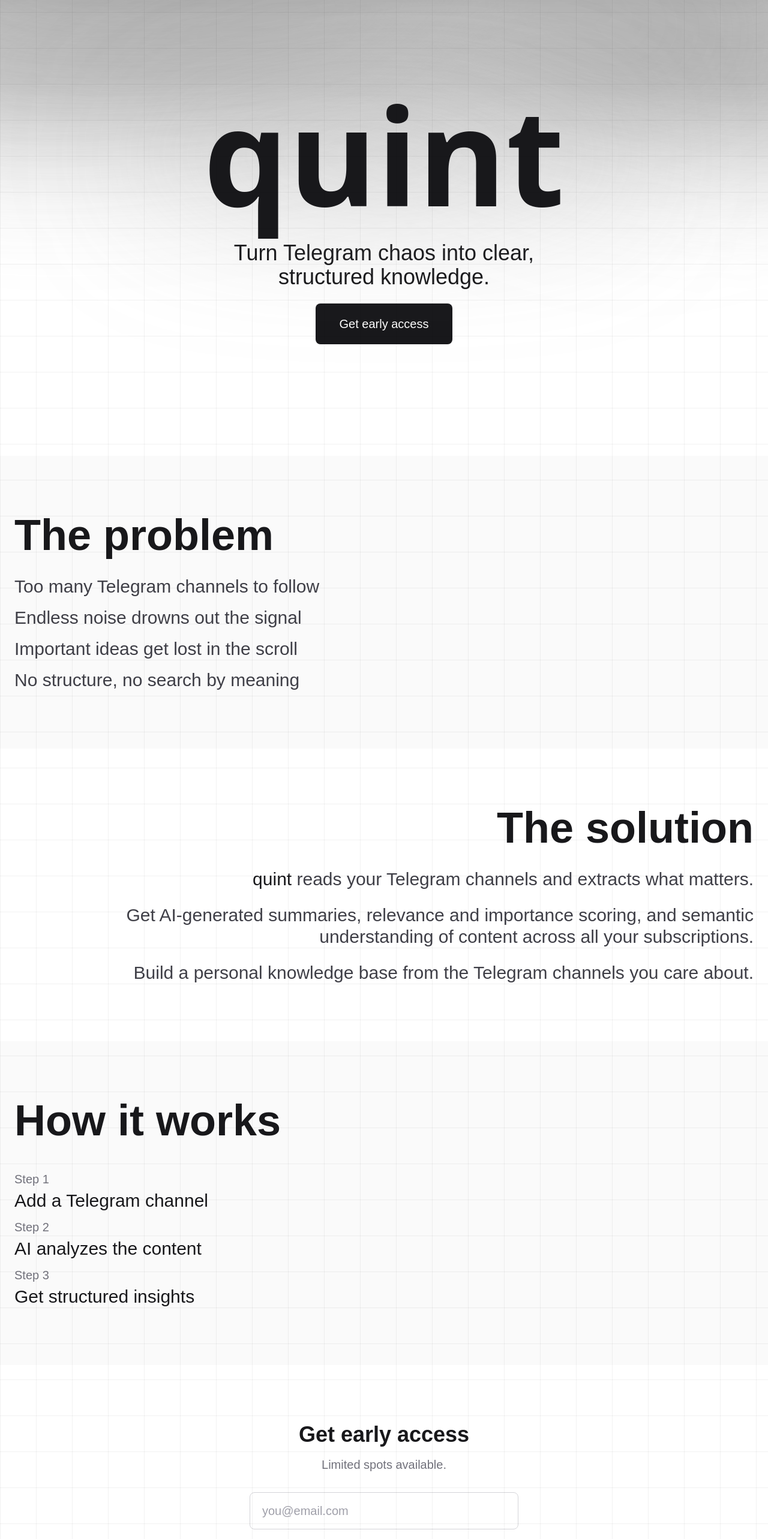
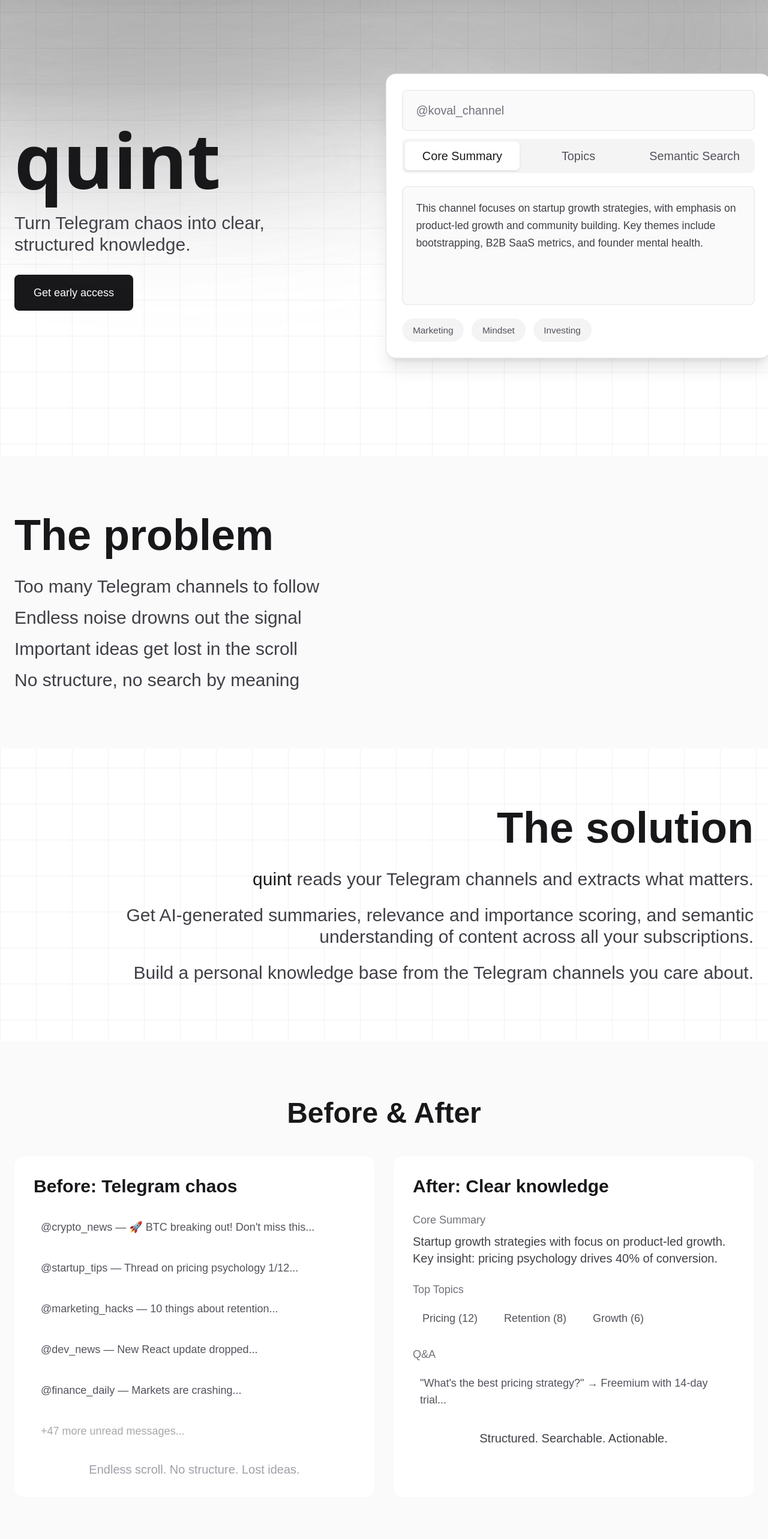
Before and after one commit to vlat247/quuint, a Next.js app: page / in a window 1280 px wide. Shown: the part 100-2666 px from the top of the page at 60% size. Built offline with nearby package versions, Linux system fonts and the light colour scheme; a web font is replaced by a local one.

Commit message:
fix:small changes

```diff
--- a/app/page.tsx
+++ b/app/page.tsx
@@ -3,11 +3,13 @@
 import { useState, useEffect } from "react";
 import { Header } from "@/components/Header";
 import { AuroraBackground } from "@/components/AuroraBackground";
+import { BuiltForScroller } from "@/components/BuiltForScroller";
 
 export default function Home() {
   const [email, setEmail] = useState("");
   const [submitted, setSubmitted] = useState(false);
   const [mousePos, setMousePos] = useState({ x: -1000, y: -1000 });
+  const [activeTab, setActiveTab] = useState<"summary" | "topics" | "search">("summary");
 
   useEffect(() => {
     const handleMouseMove = (e: MouseEvent) => {
@@ -48,7 +50,7 @@
       />
 
       {/* Subtle Grid Overlay */}
-      <div className="pointer-events-none fixed inset-0 z-[5]">
+      <div className="pointer-events-none fixed inset-0 z-0">
         {/* Base grid - always visible */}
         <div
           className="absolute inset-0"
@@ -79,11 +81,14 @@
 
       {/* Animated Content */}
       <div className="animate-page-fade-in">
-        {/* Hero Section */}
-        <section className="flex min-h-screen flex-col items-center justify-center px-6 py-24">
+        {/* Hero Section - Two Column */}
+        <section className="flex min-h-screen items-center px-6 py-24">
+          <div className="mx-auto grid w-full max-w-7xl gap-12 lg:grid-cols-2 lg:gap-16">
+
+            {/* Left Column */}
+            <div className="flex flex-col justify-center">
               {/* Logo with soft gray glow */}
-        <div className="relative">
-          {/* Soft glow behind logo */}
+              <div className="relative inline-block">
                 <div
                   className="absolute inset-0 blur-3xl"
                   style={{
@@ -93,22 +98,110 @@
                   aria-hidden="true"
                 />
                 <h1
-            className="relative text-9xl text-zinc-900 sm:text-[12rem] md:text-[14rem]"
+                  className="relative text-7xl text-zinc-900 sm:text-8xl lg:text-9xl"
                   style={{ fontFamily: "'UnifrakturCook', system-ui", fontWeight: 700 }}
                 >
                   quint
                 </h1>
               </div>
-        <p className="mt-8 max-w-xl text-center text-3xl text-zinc-900 sm:text-4xl">
+
+              <p className="mt-6 max-w-lg text-2xl text-zinc-700 sm:text-3xl">
                 Turn Telegram chaos into clear, structured knowledge.
               </p>
 
               <button
                 onClick={scrollToEarlyAccess}
-          className="mt-6 rounded-lg bg-zinc-900 px-10 py-5 text-xl font-medium text-white"
+                className="mt-8 w-fit rounded-lg bg-zinc-900 px-8 py-4 text-lg font-medium text-white transition-colors hover:bg-zinc-800"
               >
                 Get early access
               </button>
+            </div>
+
+            {/* Right Column - Product Preview Card */}
+            <div className="relative z-20 flex items-center justify-center lg:justify-end">
+              <div className="w-full max-w-3xl scale-110 origin-center rounded-2xl border border-zinc-200 bg-white p-6 shadow-xl">
+                {/* Channel Input */}
+                <div className="rounded-lg border border-zinc-200 bg-zinc-50 px-5 py-4">
+                  <span className="text-lg text-zinc-500">@koval_channel</span>
+                </div>
+
+                {/* Tabs */}
+                <div className="mt-3 flex gap-0.5 rounded-lg bg-zinc-100 p-1">
+                  <button
+                    onClick={() => setActiveTab("summary")}
+                    className={`flex-1 rounded-md px-3 py-2 text-lg font-medium transition-colors ${
+                      activeTab === "summary"
+                        ? "bg-white text-zinc-900 shadow-sm"
+                        : "text-zinc-600 hover:text-zinc-900"
+                    }`}
+                  >
+                    Core Summary
+                  </button>
+                  <button
+                    onClick={() => setActiveTab("topics")}
+                    className={`flex-1 rounded-md px-3 py-2 text-lg font-medium transition-colors ${
+                      activeTab === "topics"
+                        ? "bg-white text-zinc-900 shadow-sm"
+                        : "text-zinc-600 hover:text-zinc-900"
+                    }`}
+                  >
+                    Topics
+                  </button>
+                  <button
+                    onClick={() => setActiveTab("search")}
+                    className={`flex-1 rounded-md px-3 py-2 text-lg font-medium transition-colors ${
+                      activeTab === "search"
+                        ? "bg-white text-zinc-900 shadow-sm"
+                        : "text-zinc-600 hover:text-zinc-900"
+                    }`}
+                  >
+                    Semantic Search
+                  </button>
+                </div>
+
+                {/* Tab Content */}
+                <div className="mt-5 min-h-[180px] rounded-lg border border-zinc-200 bg-zinc-50 p-5">
+                  {activeTab === "summary" && (
+                    <p className="text-base leading-relaxed text-zinc-700">
+                      This channel focuses on startup growth strategies, with emphasis on product-led growth and community building. Key themes include bootstrapping, B2B SaaS metrics, and founder mental health.
+                    </p>
+                  )}
+                  {activeTab === "topics" && (
+                    <div className="space-y-3">
+                      <p className="text-base text-zinc-600">Identified topics from last 30 days:</p>
+                      <ul className="space-y-2 text-base text-zinc-700">
+                        <li>• Product-market fit signals (12 posts)</li>
+                        <li>• Pricing psychology (8 posts)</li>
+                        <li>• Founder burnout (6 posts)</li>
+                        <li>• Community growth (5 posts)</li>
+                      </ul>
+                    </div>
+                  )}
+                  {activeTab === "search" && (
+                    <div className="space-y-3">
+                      <p className="text-base text-zinc-600">Ask anything about this channel...</p>
+                      <div className="rounded border border-zinc-300 bg-white px-4 py-3 text-base text-zinc-400">
+                        "What does the author think about pricing?"
+                      </div>
+                    </div>
+                  )}
+                </div>
+
+                {/* Topic Tags */}
+                <div className="mt-5 flex flex-wrap gap-3">
+                  <span className="rounded-full bg-zinc-100 px-4 py-2 text-sm font-medium text-zinc-600">
+                    Marketing
+                  </span>
+                  <span className="rounded-full bg-zinc-100 px-4 py-2 text-sm font-medium text-zinc-600">
+                    Mindset
+                  </span>
+                  <span className="rounded-full bg-zinc-100 px-4 py-2 text-sm font-medium text-zinc-600">
+                    Investing
+                  </span>
+                </div>
+              </div>
+            </div>
+          </div>
         </section>
 
       {/* Problem Section */}
@@ -142,8 +235,69 @@
         </div>
       </section>
 
+      {/* Before / After Section */}
+      <section className="bg-zinc-50 px-6 py-24">
+        <div className="mx-auto max-w-7xl">
+          <h2 className="mb-12 text-center text-5xl font-semibold text-zinc-900">Before & After</h2>
+
+          <div className="grid gap-8 lg:grid-cols-2">
+            {/* Before - Telegram Chaos */}
+            <div className="rounded-2xl bg-white p-8">
+              <h3 className="mb-6 text-3xl font-semibold text-zinc-900">Before: Telegram chaos</h3>
+              <div className="space-y-4 text-lg text-zinc-600">
+                <div className="p-3">
+                  <span className="font-medium">@crypto_news</span> — 🚀 BTC breaking out! Don't miss this...
+                </div>
+                <div className="p-3">
+                  <span className="font-medium">@startup_tips</span> — Thread on pricing psychology 1/12...
+                </div>
+                <div className="p-3">
+                  <span className="font-medium">@marketing_hacks</span> — 10 things about retention...
+                </div>
+                <div className="p-3">
+                  <span className="font-medium">@dev_news</span> — New React update dropped...
+                </div>
+                <div className="p-3">
+                  <span className="font-medium">@finance_daily</span> — Markets are crashing...
+                </div>
+                <div className="p-3 opacity-50">
+                  <span className="font-medium">+47 more unread messages...</span>
+                </div>
+              </div>
+              <p className="mt-6 text-center text-xl text-zinc-400">Endless scroll. No structure. Lost ideas.</p>
+            </div>
+
+            {/* After - Clean Summary */}
+            <div className="rounded-2xl bg-white p-8">
+              <h3 className="mb-6 text-3xl font-semibold text-zinc-900">After: Clear knowledge</h3>
+              <div className="space-y-6">
+                <div>
+                  <p className="text-lg font-medium text-zinc-500">Core Summary</p>
+                  <p className="mt-2 text-xl text-zinc-700">Startup growth strategies with focus on product-led growth. Key insight: pricing psychology drives 40% of conversion.</p>
+                </div>
+                <div>
+                  <p className="text-lg font-medium text-zinc-500">Top Topics</p>
+                  <div className="mt-3 flex flex-wrap gap-3">
+                    <span className="px-4 py-2 text-lg text-zinc-600">Pricing (12)</span>
+                    <span className="px-4 py-2 text-lg text-zinc-600">Retention (8)</span>
+                    <span className="px-4 py-2 text-lg text-zinc-600">Growth (6)</span>
+                  </div>
+                </div>
+                <div>
+                  <p className="text-lg font-medium text-zinc-500">Q&A</p>
+                  <div className="mt-2 p-3 text-lg text-zinc-600">
+                    "What's the best pricing strategy?" → Freemium with 14-day trial...
+                  </div>
+                </div>
+              </div>
+              <p className="mt-6 text-center text-xl text-zinc-700">Structured. Searchable. Actionable.</p>
+            </div>
+          </div>
+        </div>
+      </section>
+
       {/* How It Works Section */}
-      <section className="bg-zinc-50 px-6 py-24">
+      <section className="px-6 py-24">
         <div className="mx-auto max-w-7xl">
           <h2 className="text-7xl font-semibold text-zinc-900">How it works</h2>
           <div className="mt-12 space-y-3">
@@ -162,6 +316,9 @@
           </div>
         </div>
       </section>
+
+      {/* Use Cases Section - Scrolling */}
+      <BuiltForScroller />
 
       {/* Early Access Section */}
       <section id="early-access" className="px-6 py-24">
--- /dev/null
+++ b/components/BuiltForScroller.tsx
@@ -0,0 +1,67 @@
+"use client";
+
+/**
+ * BuiltForScroller - Infinite scrolling text
+ *
+ * Adjust speed: Change animation duration (currently 20s)
+ * Adjust direction: Change animation name to scroll-right for reverse
+ */
+export function BuiltForScroller() {
+  const items = [
+    "Founders",
+    "Marketers",
+    "Analysts",
+    "Creators",
+    "Students",
+    "Crypto traders",
+    "Researchers",
+    "Knowledge workers",
+  ];
+
+  // Duplicate items for seamless loop
+  const duplicatedItems = [...items, ...items];
+
+  return (
+    <section className="relative overflow-hidden bg-zinc-50 py-16">
+      {/* Title */}
+      <h2 className="mb-8 text-center text-2xl font-semibold text-zinc-900">
+        Built for
+      </h2>
+
+      {/* Scrolling container with fade masks */}
+      <div
+        className="relative mx-auto max-w-4xl"
+        style={{
+          maskImage: "linear-gradient(to right, transparent 0%, black 15%, black 85%, transparent 100%)",
+          WebkitMaskImage: "linear-gradient(to right, transparent 0%, black 15%, black 85%, transparent 100%)",
+        }}
+      >
+        <div className="flex animate-scroll hover:[animation-play-state:paused]">
+          {duplicatedItems.map((item, index) => (
+            <span
+              key={index}
+              className="mx-6 shrink-0 text-4xl font-medium text-zinc-700"
+            >
+              {item}
+            </span>
+          ))}
+        </div>
+      </div>
+
+      <style jsx>{`
+        @keyframes scroll {
+          0% {
+            transform: translateX(0);
+          }
+          100% {
+            transform: translateX(-50%);
+          }
+        }
+
+        .animate-scroll {
+          animation: scroll 20s linear infinite;
+        }
+      `}</style>
+    </section>
+  );
+}
```
Lines whose indentation alone changed are shown as unchanged.
